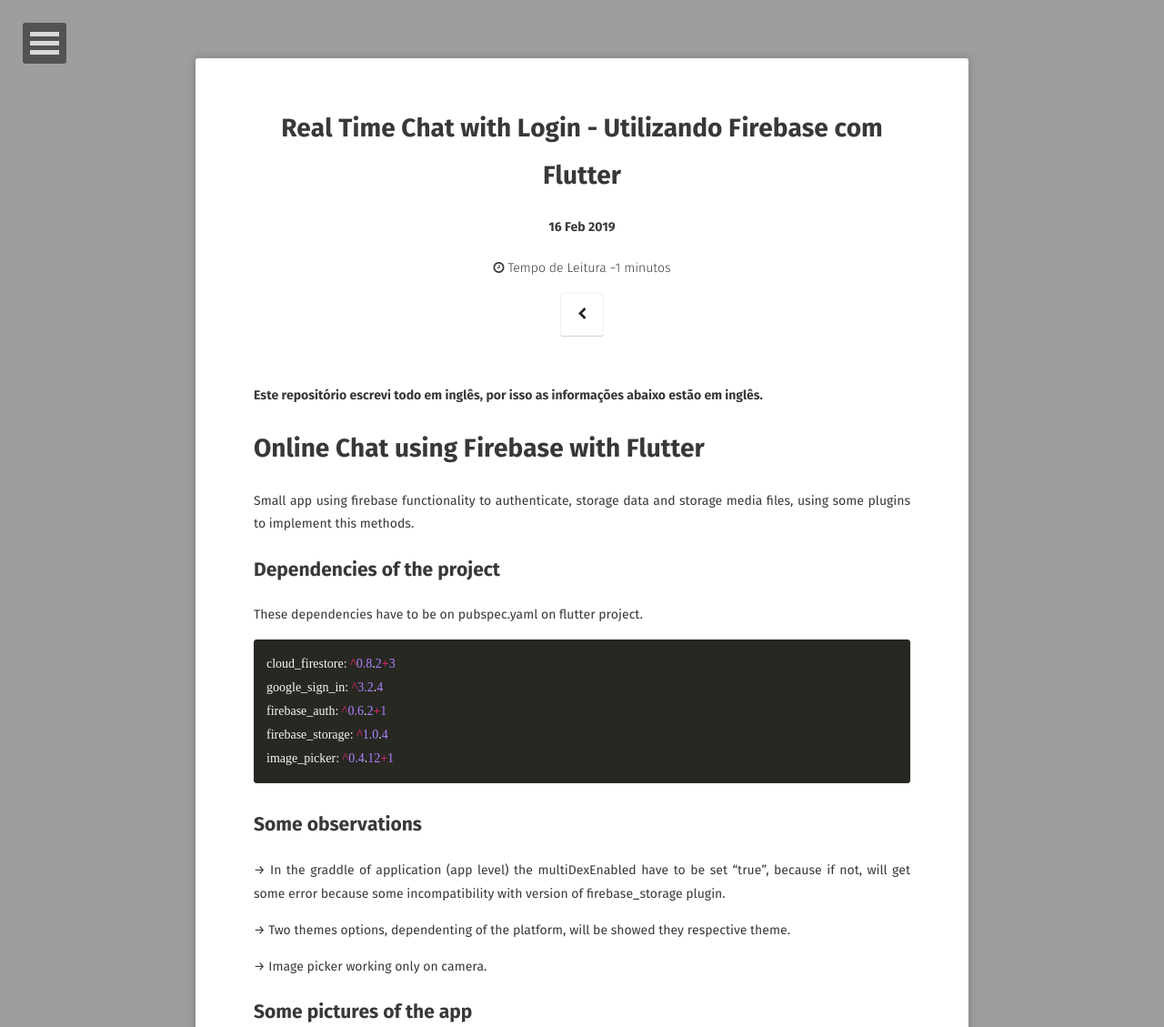
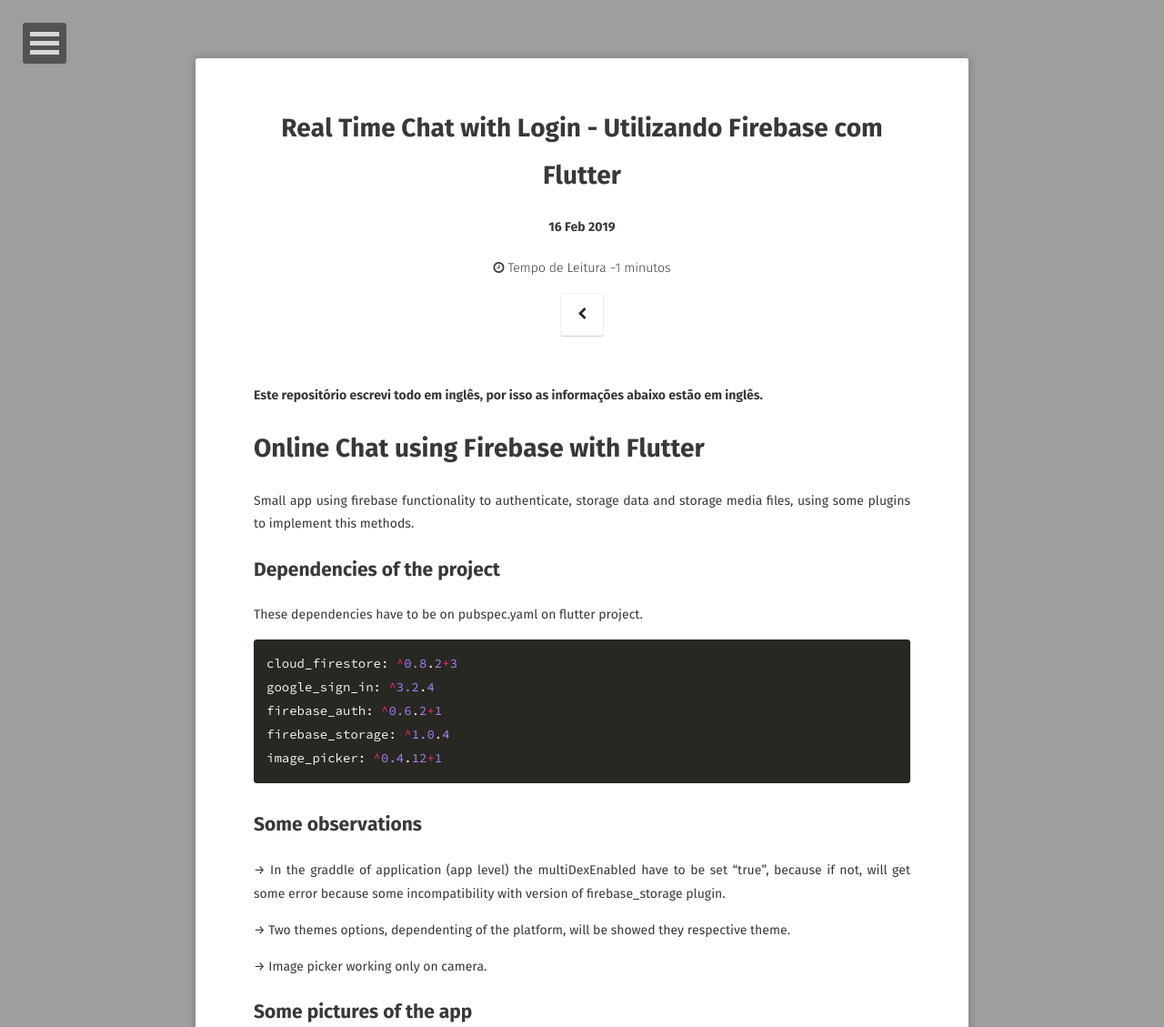
Before and after one commit to jsdaniell/jsdaniell.github.io, a Jekyll site: the page built from _posts/2019-02-16-firebaseflutter.md, in a window 1280 px wide. Shown: the top 1129 px of the page at 91% size. Built offline with Jekyll 4.4.1, drawn with Linux system fonts in a browser that asks for light colours; some web fonts are replaced; grey boxes are pictures that could not be loaded.

Commit message:
changed font-family of code blocks to Source Code Pro

```diff
--- a/_sass/typography.scss
+++ b/_sass/typography.scss
@@ -108,7 +108,7 @@
 
 // pre and code
 pre, code {
-	font-family: $font2;
+	font-family: $font3;
 	overflow-x: auto;
 }
 p code,
```
